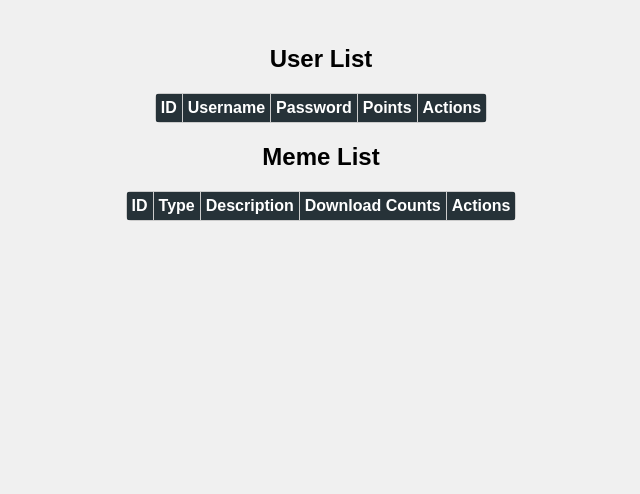
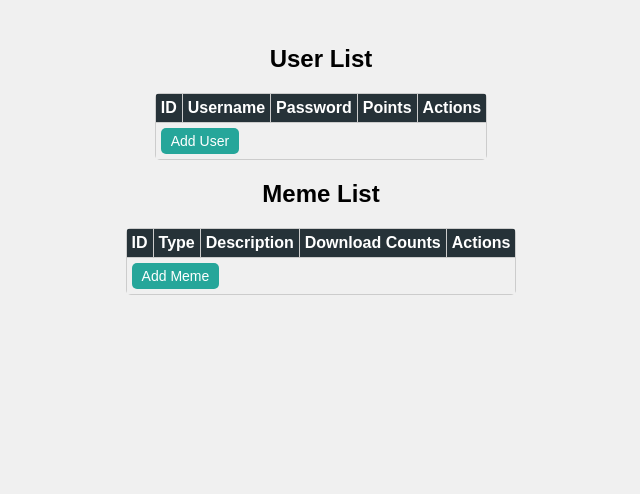
Before and after one commit to santonode/wordle-game, a Flask app: page /admin in a window 1280 px wide. Shown: the part 45-539 px from the top of the page, without its empty margins (319-959 px from the left). Run offline with Flask 3, Linux system fonts and the light colour scheme; the visitor is signed in with stand-in values (Sample User, id 1); data that the repository does not hold is empty; parts of the project's set-up code (start-up, migrations or seed data) failed here and were passed over; some libraries are stand-ins or nearby versions.

Commit message:
Update admin.html

```diff
--- a/templates/admin.html
+++ b/templates/admin.html
@@ -150,18 +150,18 @@
             margin-right: 5px;
             margin-bottom: 5px;
         }
-        .edit-btn, .save-btn, .delete-btn {
+        .edit-btn, .save-btn, .delete-btn, .add-btn {
             padding: 5px 10px;
             font-size: 14px;
             border: none;
             border-radius: 5px;
             cursor: pointer;
         }
-        .edit-btn, .save-btn {
+        .edit-btn, .save-btn, .add-btn {
             background-color: #26A69A;
             color: white;
         }
-        .edit-btn:hover, .save-btn:hover {
+        .edit-btn:hover, .save-btn:hover, .add-btn:hover {
             background-color: #1e7d71;
         }
         .delete-btn {
@@ -249,6 +249,22 @@
                             </td>
                         </tr>
                     {% endfor %}
+                    <tr>
+                        <td colspan="6">
+                            <button class="add-btn" onclick="toggleEdit('add-form-user', '', '', '', '', this)">Add User</button>
+                        </td>
+                    </tr>
+                    <tr class="edit-form" id="add-form-user" style="display: none;">
+                        <td colspan="6">
+                            <form method="POST">
+                                <input type="hidden" name="add_user" value="true">
+                                <input type="text" name="new_username" placeholder="New Username" required>
+                                <input type="password" name="new_password" placeholder="New Password" required>
+                                <input type="number" name="new_points" placeholder="Points" min="0" value="0" required>
+                                <button type="submit" class="save-btn" name="save_user">Save</button>
+                            </form>
+                        </td>
+                    </tr>
                 </tbody>
             </table>
 
@@ -292,6 +308,22 @@
                             </td>
                         </tr>
                     {% endfor %}
+                    <tr>
+                        <td colspan="6">
+                            <button class="add-btn" onclick="toggleEdit('add-form-meme', '', '', '', '', this)">Add Meme</button>
+                        </td>
+                    </tr>
+                    <tr class="edit-form" id="add-form-meme" style="display: none;">
+                        <td colspan="6">
+                            <form method="POST">
+                                <input type="hidden" name="add_meme" value="true">
+                                <input type="text" name="new_type" placeholder="New Type" required>
+                                <input type="text" name="new_description" placeholder="New Description" required>
+                                <input type="number" name="new_download_counts" placeholder="Download Counts" min="0" value="0" required>
+                                <button type="submit" class="save-btn" name="save_meme">Save</button>
+                            </form>
+                        </td>
+                    </tr>
                 </tbody>
             </table>
             {% if message %}
@@ -311,16 +343,18 @@
 
             if (isEditing) {
                 form.style.display = 'none';
-                button.textContent = 'Edit';
-                button.className = 'edit-btn';
+                button.textContent = formId.includes('add') ? 'Add ' + (formId.includes('user') ? 'User' : 'Meme') : 'Edit';
+                button.className = formId.includes('add') ? 'add-btn' : 'edit-btn';
             } else {
                 form.style.display = 'table-row';
                 button.textContent = 'Save';
                 button.className = 'save-btn';
                 const inputs = form.getElementsByTagName('input');
-                inputs[1].value = typeOrUsername; // Set type or username
-                inputs[2].value = descriptionOrPassword; // Set description or password
-                inputs[3].value = countsOrPoints; // Set download counts or points
+                if (!formId.includes('add')) {
+                    inputs[1].value = typeOrUsername; // Set type or username
+                    inputs[2].value = descriptionOrPassword; // Set description or password
+                    inputs[3].value = countsOrPoints; // Set download counts or points
+                }
             }
         }
     </script>
```
